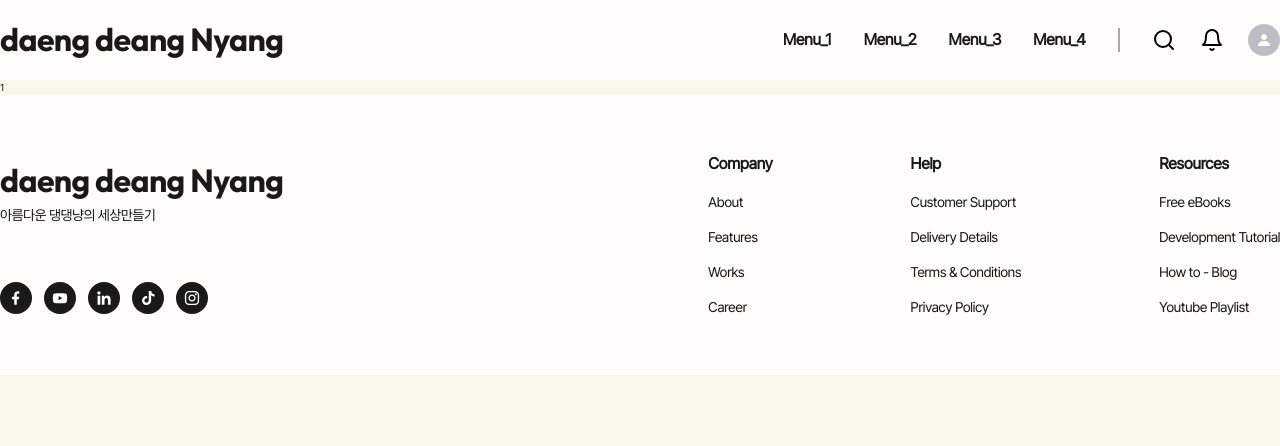
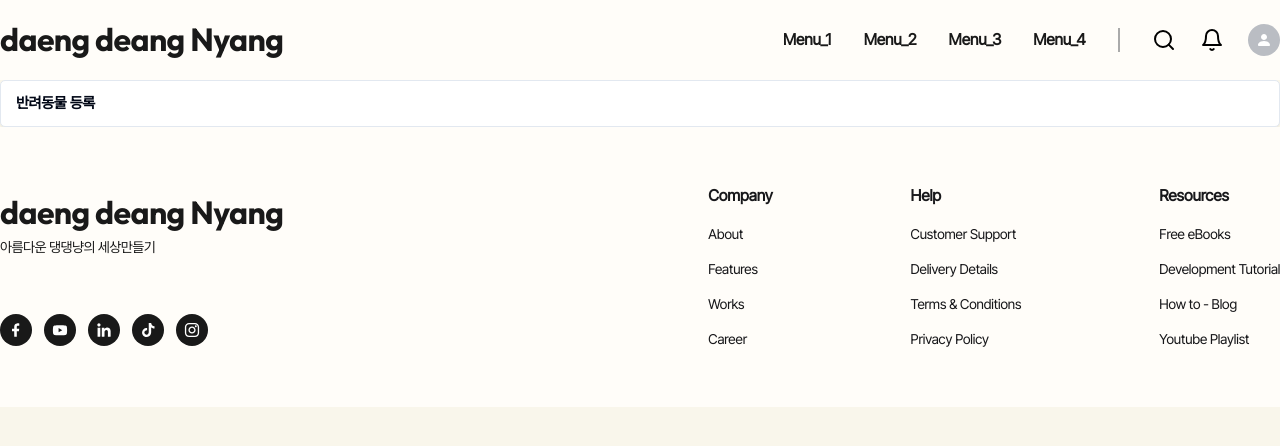
Before and after one commit to LeeDongTak/daeng-daeng-nyang, a Next.js app: page /pet/1 in a window 1280 px wide. Shown: the top 446 px of the page. Built offline with nearby package versions, Linux system fonts and the light colour scheme.

Commit message:
🎉 petForm 생성 #5

```diff
--- a/src/components/regist-pet/RegistPet.tsx
+++ b/src/components/regist-pet/RegistPet.tsx
@@ -1,5 +1,30 @@
+import { zodResolver } from '@hookform/resolvers/zod';
+import { useForm } from 'react-hook-form';
+import { z } from 'zod';
+import LayoutForm from '../common/form/form-layout/LayoutForm';
+import LayoutFormHeader from '../common/form/form-layout/layout-form-header/LayoutFormHeader';
+
+// https://github.com/colinhacks/zod#custom-schemas
+const formSchema = z.object({
+  name: z.string(), // 반려동물 이름
+  age: z.string(), // 반려동물 나이
+  file: z.instanceof(File), // 반려동물 이미지
+  // el : z.custom<File>((val)=>{
+  //   return  val === File
+  // })
+  sex: z.string(), //수컷 암컷, 중성
+  kind: z.string(), // 종류
+});
+type T_Schema = z.infer<typeof formSchema>;
 const RegistPet = () => {
-  return <div></div>;
+  const form = useForm<T_Schema>({
+    resolver: zodResolver(formSchema),
+  });
+  return (
+    <LayoutForm form={form}>
+      <LayoutFormHeader title="반려동물 등록" />
+    </LayoutForm>
+  );
 };
 
 export default RegistPet;
--- /dev/null
+++ b/src/components/regist-pet/pet-form/PetForm.tsx
@@ -0,0 +1,5 @@
+const PetForm = () => {
+  return <div></div>;
+};
+
+export default PetForm;
--- a/src/pages/pet/[regist].tsx
+++ b/src/pages/pet/[regist].tsx
@@ -1,9 +1,7 @@
-import { useRouter } from 'next/router';
+import RegistPet from '@/components/regist-pet/RegistPet';
 
 const PetRegistPage = () => {
-  const { query } = useRouter();
-
-  return <div>{query.regist}</div>;
+  return <RegistPet />;
 };
 
 export default PetRegistPage;
```
